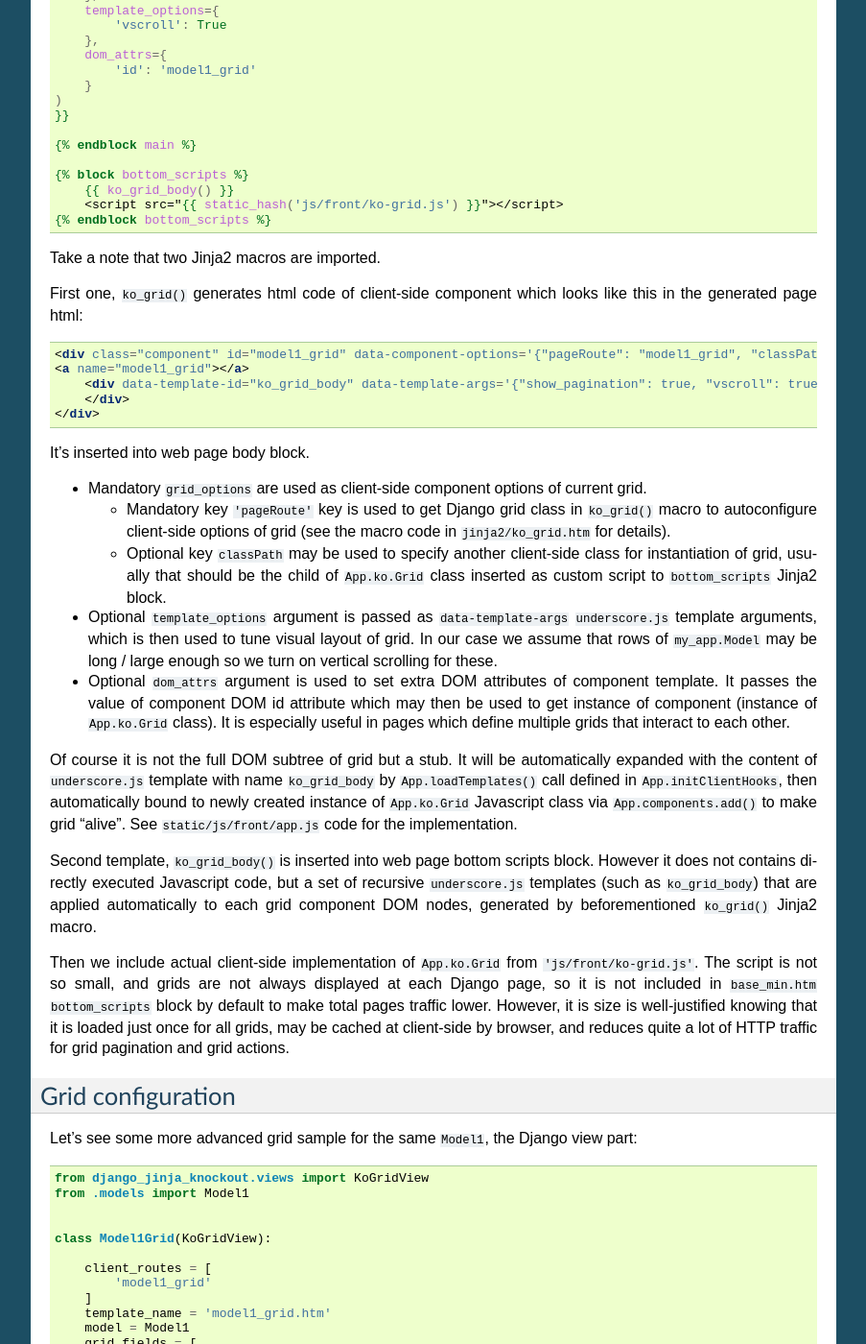
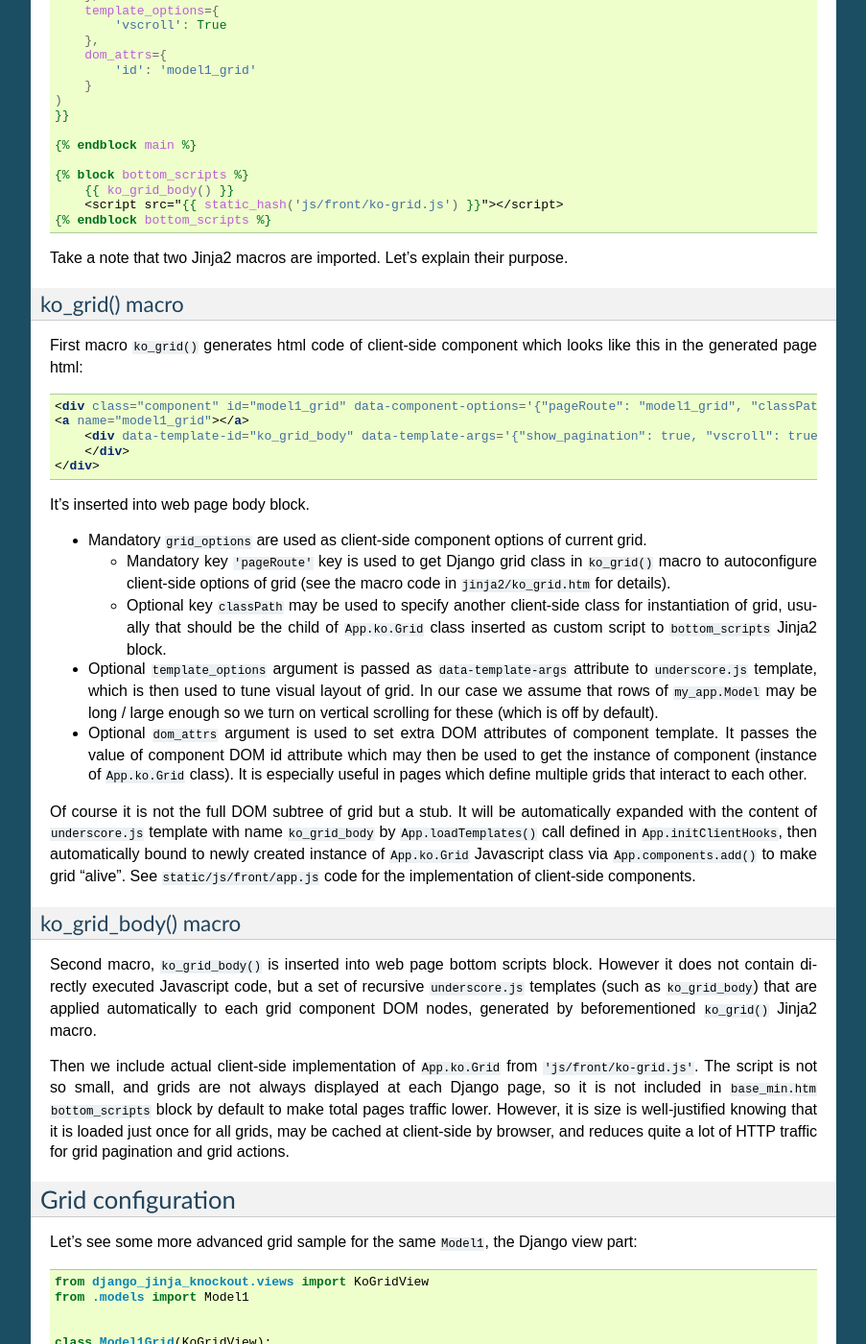
Before and after one commit to Dmitri-Sintsov/django-jinja-knockout, a Sphinx documentation site: the page built from docs/grids.rst, in a window 1280 px wide and 1400 px high, scrolled down 1433 px. Shown: the whole window at 96% size, without its empty margins (198-1101 px from the left). Built offline with Sphinx 7.4.7, drawn with Linux system fonts in a browser that asks for light colours; some of the changed text lies outside the part shown.

Commit message:
grids.rst visual layout of grid section in progress.

```diff
--- a/docs/grids.rst
+++ b/docs/grids.rst
@@ -93,11 +93,14 @@ Create the following Jinja2 template under filepath ``my_app/jinja2/model1_grid.
         <script src="{{ static_hash('js/front/ko-grid.js') }}"></script>
     {% endblock bottom_scripts %}
 
-Take a note that two Jinja2 macros are imported.
+Take a note that two Jinja2 macros are imported. Let's explain their purpose.
+
+ko_grid() macro
+~~~~~~~~~~~~~~~
 
 .. highlight:: html
 
-First one, ``ko_grid()`` generates html code of client-side component which looks like this in the generated page html::
+First macro ``ko_grid()`` generates html code of client-side component which looks like this in the generated page html::
 
     <div class="component" id="model1_grid" data-component-options='{"pageRoute": "model1_grid", "classPath": "App.ko.Grid"}'>
     <a name="model1_grid"></a>
@@ -114,19 +117,22 @@ It's inserted into web page body block.
   * Optional key ``classPath`` may be used to specify another client-side class for instantiation of grid, usually that
     should be the child of ``App.ko.Grid`` class inserted as custom script to ``bottom_scripts`` Jinja2 block.
 
-* Optional ``template_options`` argument is passed as ``data-template-args`` ``underscore.js`` template arguments,
+* Optional ``template_options`` argument is passed as ``data-template-args`` attribute to ``underscore.js`` template,
   which is then used to tune visual layout of grid. In our case we assume that rows of ``my_app.Model`` may be long /
-  large enough so we turn on vertical scrolling for these.
+  large enough so we turn on vertical scrolling for these (which is off by default).
 * Optional ``dom_attrs`` argument is used to set extra DOM attributes of component template. It passes the value of
-  component DOM id attribute which may then be used to get instance of component (instance of ``App.ko.Grid`` class).
+  component DOM id attribute which may then be used to get the instance of component (instance of ``App.ko.Grid`` class).
   It is especially useful in pages which define multiple grids that interact to each other.
 
 Of course it is not the full DOM subtree of grid but a stub. It will be automatically expanded with the content of
 ``underscore.js`` template with name ``ko_grid_body`` by ``App.loadTemplates()`` call defined in ``App.initClientHooks``,
 then automatically bound to newly created instance of ``App.ko.Grid`` Javascript class via ``App.components.add()``
-to make grid "alive". See ``static/js/front/app.js`` code for the implementation.
+to make grid "alive". See ``static/js/front/app.js`` code for the implementation of client-side components.
 
-Second template, ``ko_grid_body()`` is inserted into web page bottom scripts block. However it does not contains
+ko_grid_body() macro
+~~~~~~~~~~~~~~~~~~~~
+
+Second macro, ``ko_grid_body()`` is inserted into web page bottom scripts block. However it does not contain
 directly executed Javascript code, but a set of recursive ``underscore.js`` templates (such as ``ko_grid_body``) that
 are applied automatically to each grid component DOM nodes, generated by beforementioned ``ko_grid()`` Jinja2 macro.
 
@@ -301,6 +307,35 @@ Filter fields
 Grids support different types of filters for model fields, to reduce the paginated queryset, which helps to find
 specific data in the whole table.
 
+Modifying visual layout of grid
+~~~~~~~~~~~~~~~~~~~~~~~~~~~~~~~
+.. highlight:: jinja
+
+It is possible to override some or all underscore.js templates of ``App.ko.Grid`` component, by passing
+``template_ids`` argument of ``ko_grid_body()`` Jinja2 macro with keys as template names and values as
+custom template ids::
+
+    {% block bottom_scripts %}
+        {{
+            ko_grid_body({
+                'ko_grid_filter_choices': 'model1_ko_grid_filter_choices',
+            })
+        }}
+
+        <script type="text/template" id="model1_ko_grid_filter_choices">
+            <ol class="nav nav-tabs">
+                <li ><a name="#" data-bind="text: name"></a></li>
+                <!-- ko foreach: choices -->
+                <li data-bind="css: {active: is_active()}">
+                    <a data-bind="css: {bold: is_active()}, text: name, grid_filter_choice, click: onLoadFilter.bind($data)" name="#"></a>
+                </li>
+                <!-- /ko -->
+            </ol>
+        </script>
+
+        <script src="{{ static_hash('js/front/ko-grid.js') }}"></script>
+        <script src="{{ static_hash('js/front/model1-grid.js') }}"></script>
+    {% endblock bottom_scripts %}
 
 Todo
 ~~~~
```
